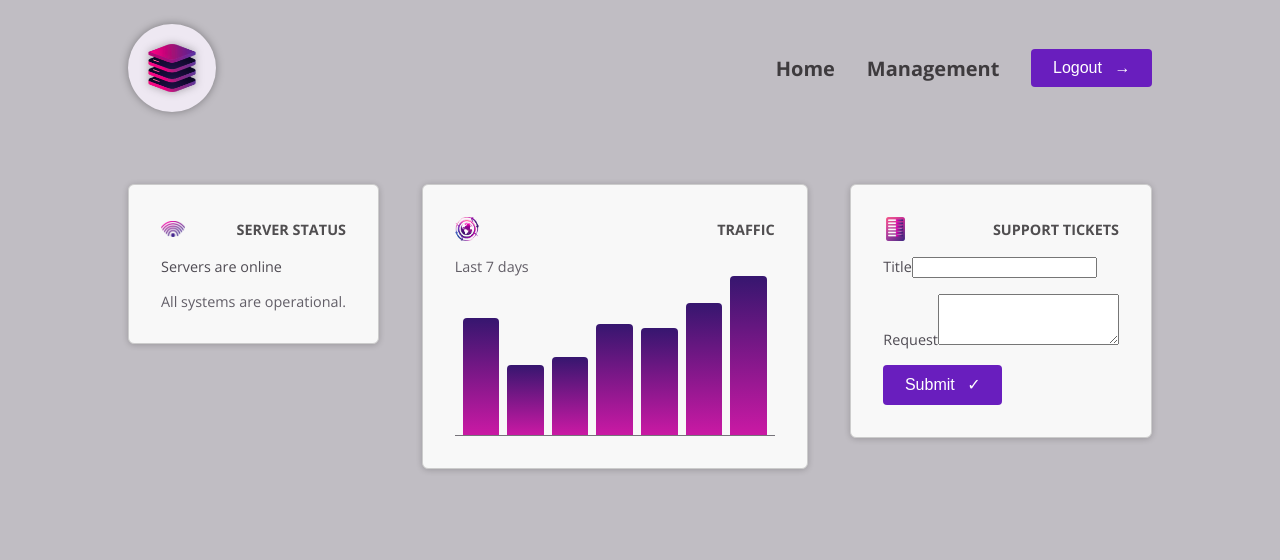
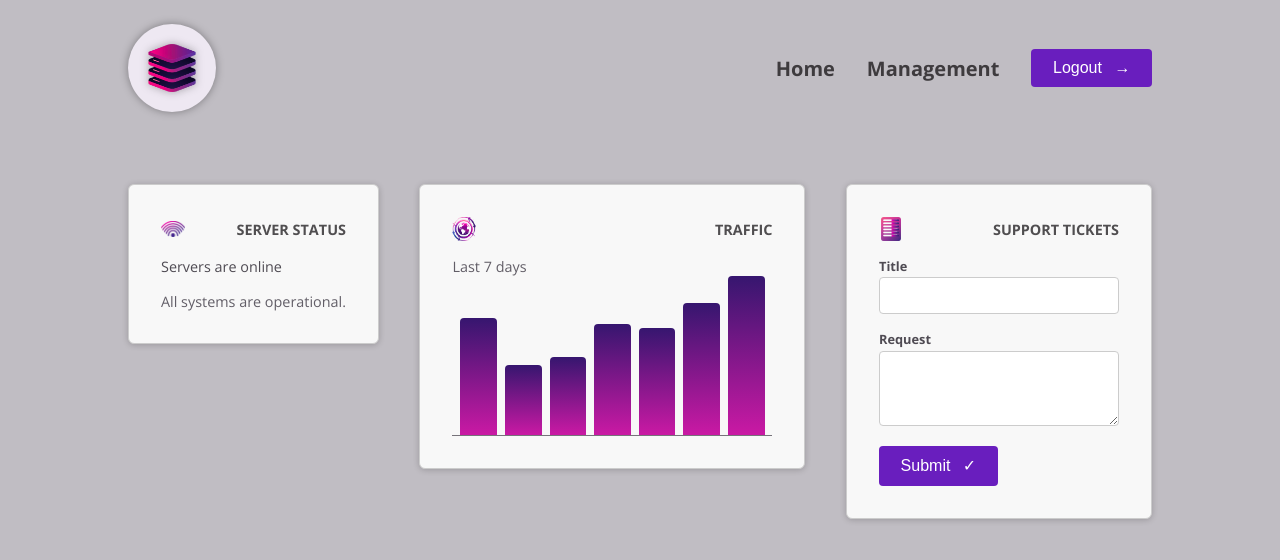
Before and after one commit to yashkmuar/server-management-project, an Angular app: page / in a window 1280 px wide. Shown: the top 560 px of the page. Built offline with nearby package versions, Linux system fonts and the light colour scheme.

Commit message:
Css Updated for all the components here

```diff
--- a/src/styles.css
+++ b/src/styles.css
@@ -221,3 +221,60 @@
 button:hover .icon {
   transform: translateX(4px);
 }
+
+#tickets {
+  display: flex;
+  flex-direction: column;
+  gap: 1.5rem;
+}
+
+#tickets ul {
+  list-style: none;
+  margin: 0;
+  padding: 0;
+  width: 15rem;
+}
+
+#tickets li {
+  margin: 0.5rem 0;
+}
+
+#tickets p {
+  margin: 0;
+  color: #4f4b53;
+}
+
+#tickets h2 {
+  margin: 0;
+  font-size: 1.1rem;
+  color: #38343c;
+}
+
+#new-ticket {
+  width: 15rem;
+}
+
+@media (min-width: 768px) {
+  #tickets {
+    flex-direction: row;
+  }
+}
+
+#new-ticket label {
+  display: block;
+  font-size: 0.8rem;
+  font-weight: bold;
+  margin-bottom: 0.15rem;
+  color: #4f4b53;
+}
+
+#new-ticket input,
+#new-ticket textarea {
+  width: 100%;
+  padding: 0.5rem;
+  border: 1px solid #ccc;
+  border-radius: 4px;
+  font: inherit;
+  font-size: 0.9rem;
+  color: #4f4b53;
+}
```
